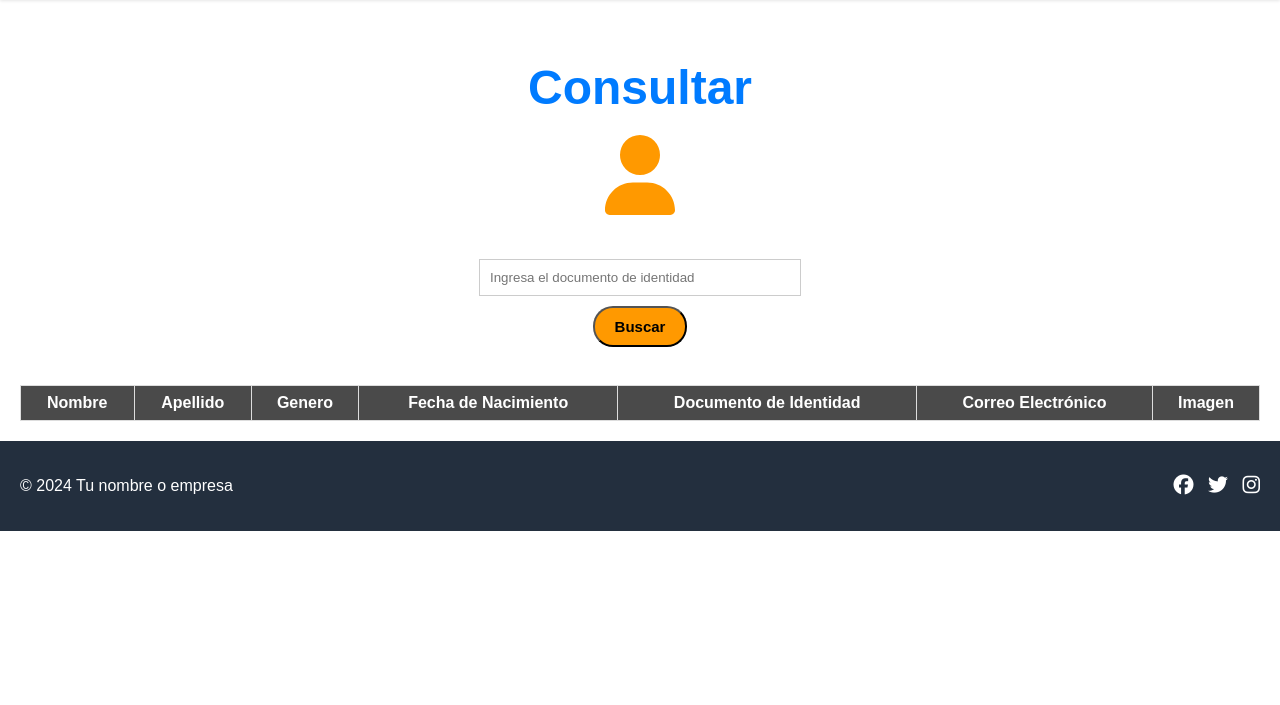
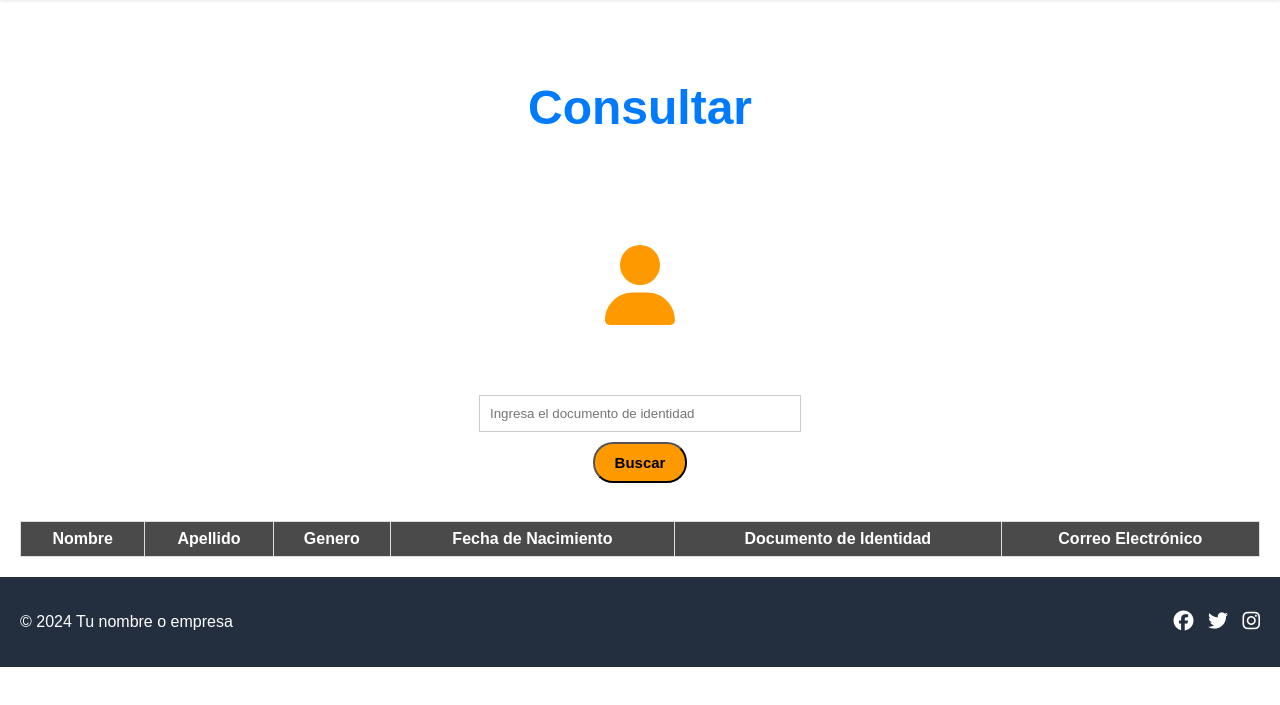
Before and after one commit to saulmontano/cymetria-group8, a Flask app: page /consulta in a window 1280 px wide. Shown: the part 95-800 px from the top of the page. Run offline with Flask 3, Linux system fonts and the light colour scheme; lists and menus that the app fills with data are empty; some libraries are stand-ins or nearby versions; grey boxes are pictures that could not be loaded.

Commit message:
version F

```diff
--- a/database/db.py
+++ b/database/db.py
@@ -21,7 +21,7 @@ def connectionSQL():
         print("Error al conectar a la base de datos:", err)
         return None
 
-def insert_records(data, file_path):
+def insert_records(data):
     """Inserta un registro en la tabla 'usuarios'."""
     try:
         connection = connectionSQL()  # Conecta a la base de datos
@@ -40,7 +40,7 @@ def insert_records(data, file_path):
                 data['password'],
                 data['genero'],
                 data['fechaNacimiento'],
-                file_path
+                data['imagenPerfil']
             ))
             connection.commit()  # Confirma los cambios
             print("Registro insertado exitosamente")
--- a/frontend/static/css/styleconsulta.css
+++ b/frontend/static/css/styleconsulta.css
@@ -111,7 +111,10 @@ main {
 /* Sección de consulta */
 
 .contenedor-consulta {
-  text-align: center;
+    display: flex;
+    flex-direction: column;
+    align-items: center;
+    margin-top: 20px;
 }
 
 h1 {
@@ -120,8 +123,23 @@ h1 {
   color: #007bff; /* Azul oscuro de Amazon */
 }
 
+/* Definir estilos para el contenedor de la imagen del usuario */
 .contenedor-imagen-usuario {
-  margin-bottom: 40px;
+    display: flex;
+    justify-content: center;
+    align-items: center;
+    margin-top: 20px;
+    border:none;
+    padding: 10px;
+    width: 200px;
+    height: 200px;
+}
+
+/* Definir estilos para la imagen del usuario */
+.contenedor-imagen-usuario img {
+    max-width: 100%;
+    max-height: 100%;
+    border-radius: 50%;
 }
 
 .imagen-usuario-redondo {
--- a/frontend/static/js/appconsulta.js
+++ b/frontend/static/js/appconsulta.js
@@ -65,27 +65,18 @@ function consult_user() {
 
         // Agregar la fila a la tabla
         tablaResultados.appendChild(fila);
-
-        // Crear una fila y agregar la celda de la imagen
-        var filaImagen = document.createElement("tr");
-        var celdaImagen = document.createElement("td");
-
-        // Crear la imagen si está disponible
+        // Mostrar la imagen en el contenedor
+        var contenedorImagen = document.querySelector(".contenedor-imagen-usuario");
+        contenedorImagen.innerHTML = "";  // Limpiar contenido existente
         if (data.imagen_url) {
             var imagenPerfil = document.createElement("img");
             imagenPerfil.src = data.imagen_url;  // Establecer la URL de la imagen
-            celdaImagen.appendChild(imagenPerfil);  // Agregar la imagen a la celda
+            imagenPerfil.alt = "Imagen de perfil";
+            contenedorImagen.appendChild(imagenPerfil);
         } else {
-            celdaImagen.textContent = "No hay imagen";  // Si no hay imagen, mostrar un mensaje
+            contenedorImagen.textContent = "No hay imagen disponible";  // Mostrar mensaje si no hay imagen
         }
 
-        // Agregar la celda de la imagen a la fila
-        filaImagen.appendChild(celdaImagen);
-
-        // Agregar la fila de la imagen a la tabla
-        tablaResultados.appendChild(filaImagen);
-
-        alert("Consulta realizada con éxito");  // Mensaje de éxito
     })
     .catch(error => {
         console.error("Error durante la consulta:", error);  // Manejo de errores
--- a/frontend/templates/consulta.html
+++ b/frontend/templates/consulta.html
@@ -34,11 +34,7 @@
 </div>
       <div class="contenedor-busqueda">
         <input type="text" placeholder="Ingresa el documento de identidad" required class="input-busqueda">
-       <button onclick="consult_user()" class="boton-buscar">Buscar</button>
-       <div id="mensaje-error" style="color: red; display: none;">Error al realizar la consulta.</div>
-       <div id="mensaje-exito" style="color: green; display: none;">Consulta realizada con éxito.</div>
-
-
+        <button onclick="consult_user()" class="boton-buscar">Buscar</button>
       </div>
     </section>
     <br/>
@@ -53,7 +49,7 @@
             <th>Fecha de Nacimiento</th>
             <th>Documento de Identidad</th>
             <th>Correo Electrónico</th>
-            <th>Imagen</th>
+
         </tr>
     </thead>
     <tbody id="resultados">
```
Also changed, not shown: controller/control.py (+14 -7 lines), controller/s3_control.py (+15 -7 lines).
